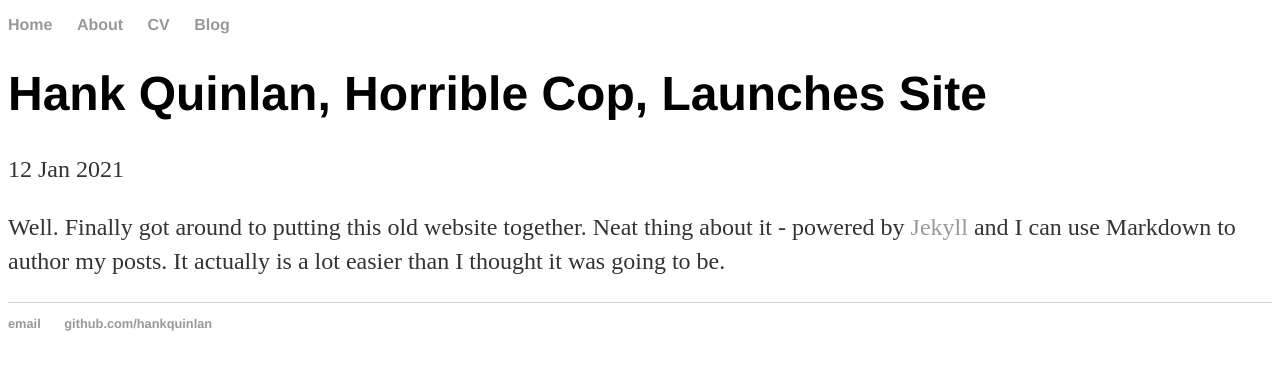
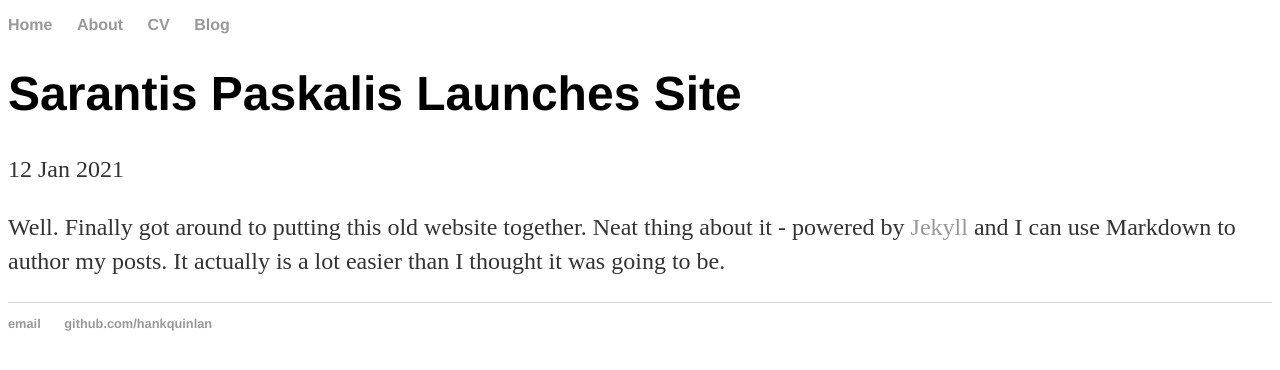
Before and after one commit to sarantis/sarantis.github.io, a Jekyll site: the page built from _posts/2021-01-12-sarantis-paskalis-site-launched.md, in a window 1280 px wide. Shown: the top 370 px of the page. Built offline with Jekyll 4.4.1, drawn with Linux system fonts in a browser that asks for light colours.

Commit message:
Update and rename 2021-01-12-hank-quinlan-site-launched.md to 2021-01-12-sarantis-paskalis-site-launched.md

```diff
--- a/_posts/2021-01-12-hank-quinlan-site-launched.md
+++ b/_posts/2021-01-12-sarantis-paskalis-site-launched.md
@@ -1,6 +1,6 @@
 ---
 layout: post
-title: "Hank Quinlan, Horrible Cop, Launches Site"
+title: "Sarantis Paskalis Launches Site"
 date: 2021-01-12
 ---
 
```
